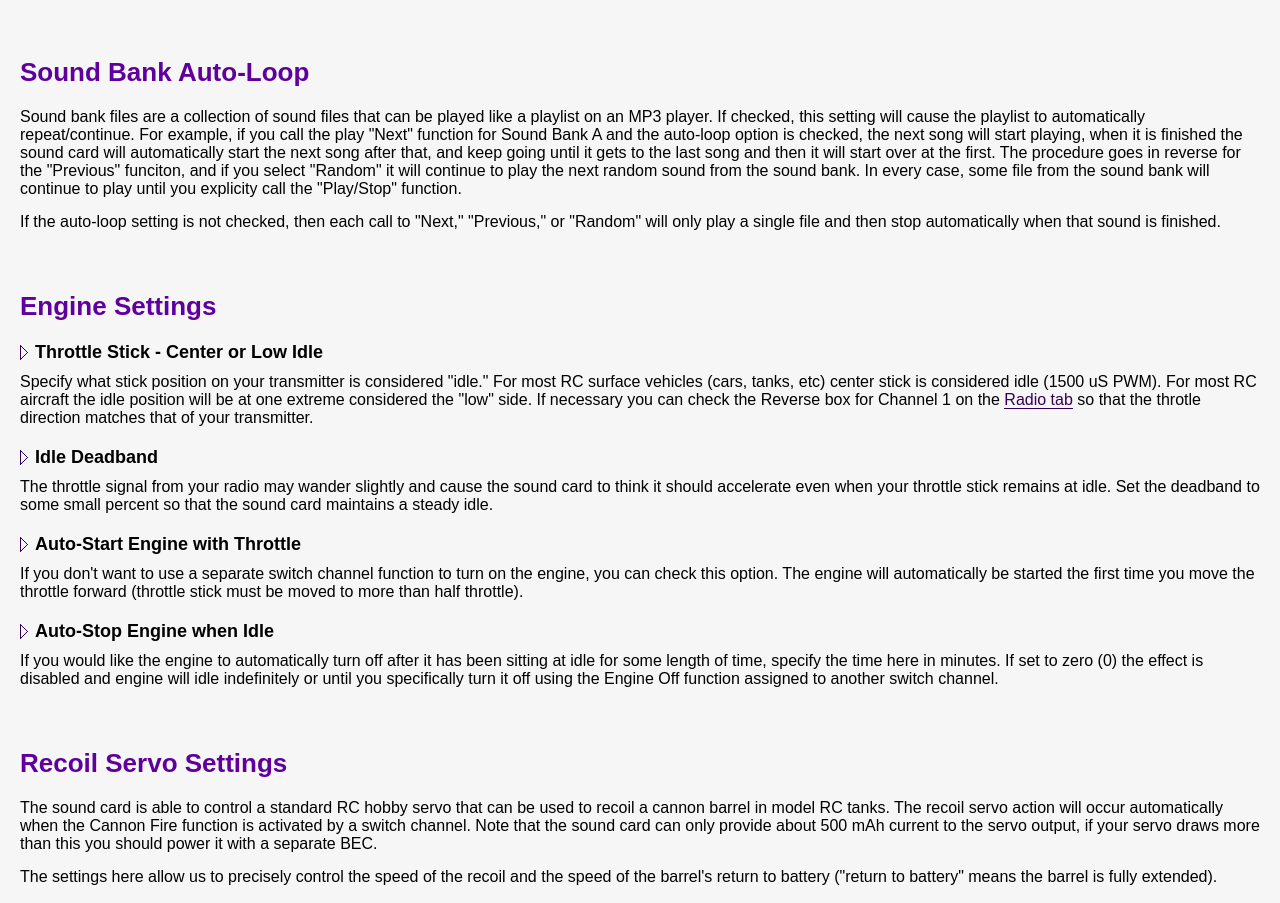
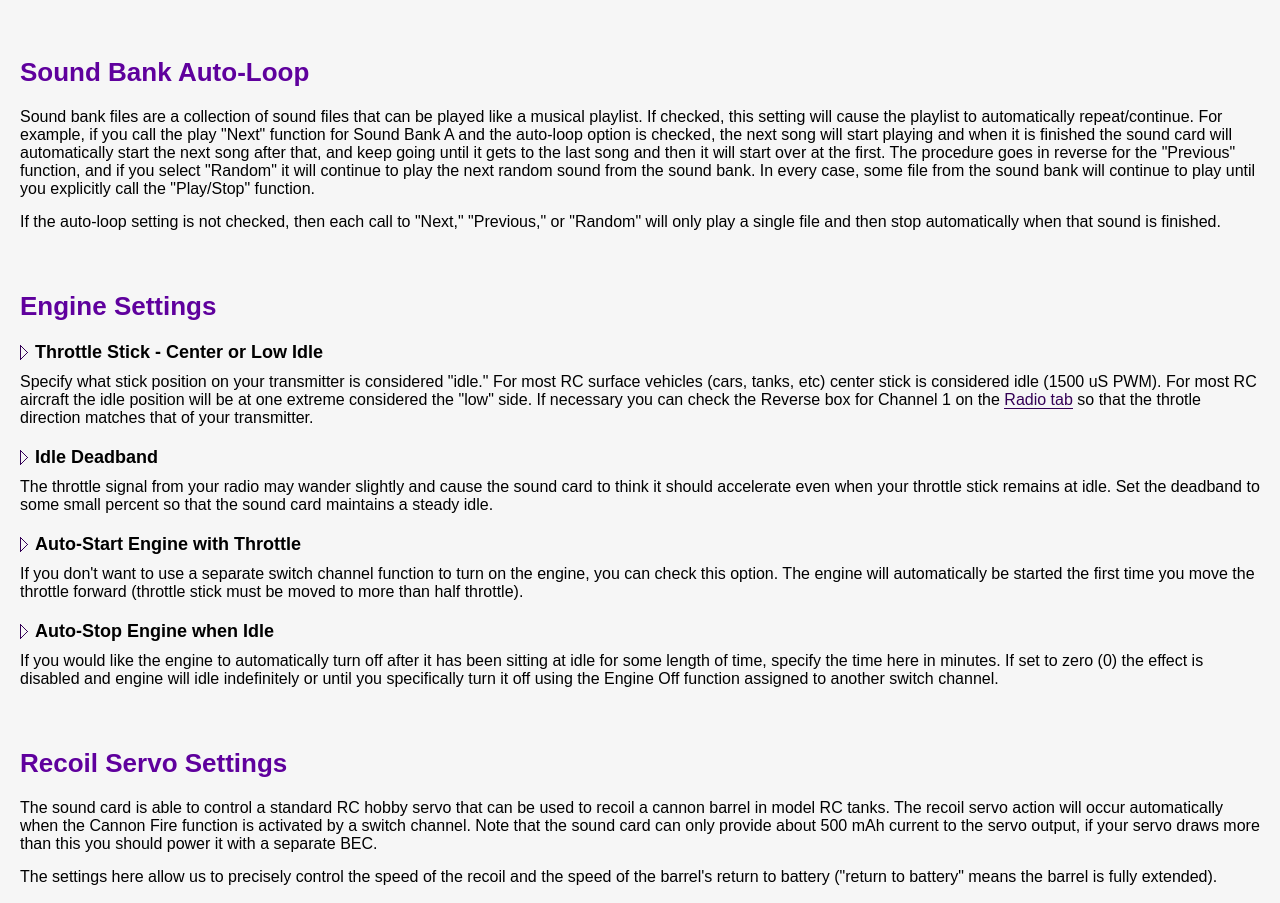
Before and after one commit to OpenPanzerProject/INICreator, a plain HTML site: page help_files/settings.html in a window 1280 px wide. Shown: the part 1052-1955 px from the top of the page. Drawn offline with Linux system fonts and the light colour scheme.

Commit message:
Wording change to help

```diff
--- a/help_files/settings.html
+++ b/help_files/settings.html
@@ -101,15 +101,16 @@
       -->
     <h2 id="soundbank">Sound Bank Auto-Loop</h2>
 	<p>
-    Sound bank files are a collection of sound files that can be played like a playlist on an MP3 player. If checked, this setting will cause the playlist to automatically repeat/continue. For example, if
-    you call the play "Next" function for Sound Bank A and the auto-loop option is checked, the next song will start playing, when it is finished the sound card will automatically start the next song after that,
-    and keep going until it gets to the last song and then it will start over at the first. The procedure goes in reverse for the "Previous" funciton, and if you select "Random" it will continue to play
-    the next random sound from the sound bank. In every case, some file from the sound bank will continue to play until you explicity call the "Play/Stop" function.
+    Sound bank files are a collection of sound files that can be played like a musical playlist. If checked, this setting will cause the playlist to automatically repeat/continue. For example,
+    if you call the play "Next" function for Sound Bank A and the auto-loop option is checked, the next song will start playing and when it is finished the sound card will automatically start
+    the next song after that, and keep going until it gets to the last song and then it will start over at the first. The procedure goes in reverse for the "Previous" function, and if you select
+    "Random" it will continue to play the next random sound from the sound bank. In every case, some file from the sound bank will continue to play until you explicitly call the "Play/Stop" function.
     </p>
 
     <p>
     If the auto-loop setting is not checked, then each call to "Next," "Previous," or "Random" will only play a single file and then stop automatically when that sound is finished.
-	</p>
+    </p>
+
 
     <!-- ENGINE SETTINGS
       ---------------------------------------------------------------------------------------------------------------------------------
```
Also changed, not shown: 2 other files.
